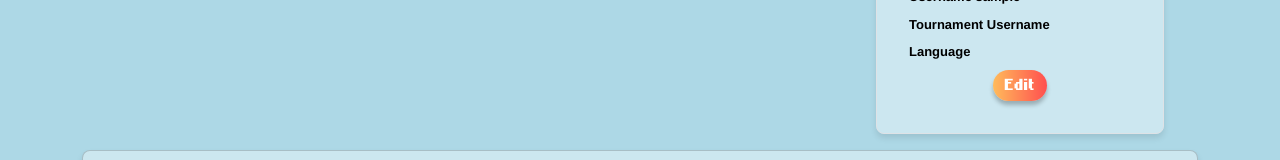
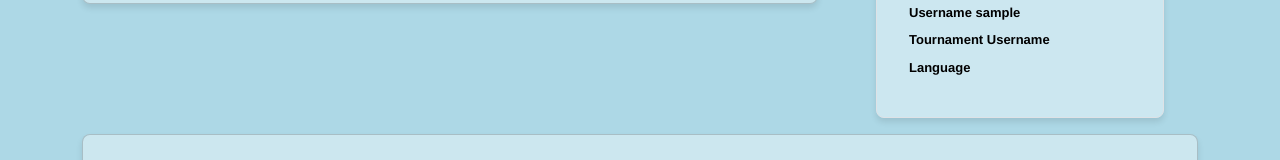
Before and after one commit to josephcheel/42-ft_transcendence, a Vue app in the folder frontend/: page /friends in a window 1280 px wide. Shown: the part 439-599 px from the top of the page. Built offline with nearby package versions, Linux system fonts and the light colour scheme; no server answers; sample sign-in values are in the browser's storage; a web font is replaced by a local one.

Commit message:
changed Profile Display in Friends

```diff
--- a/frontend/src/components/Friends.vue
+++ b/frontend/src/components/Friends.vue
@@ -55,7 +55,7 @@
 				</div>
 			</div>
 			<div class="col-md-4 mb-3">
-				<Profile class="p-3 border bg-light" :editDisplay="editDisplay" />
+				<Profile class="p-3 border bg-light" :editProfile="editProfile" />
 				<!-- <div class="p-3 border bg-light">Column 2</div> -->
 			</div>
 		</div>
@@ -128,7 +128,7 @@ export default {
 	name: 'Friends',
 	data() {
 		return {
-			editDisplay: false,
+			editProfile: false,
 			searchQuery: '',
 			showModal: true,
 			newFriendName: '',
```
